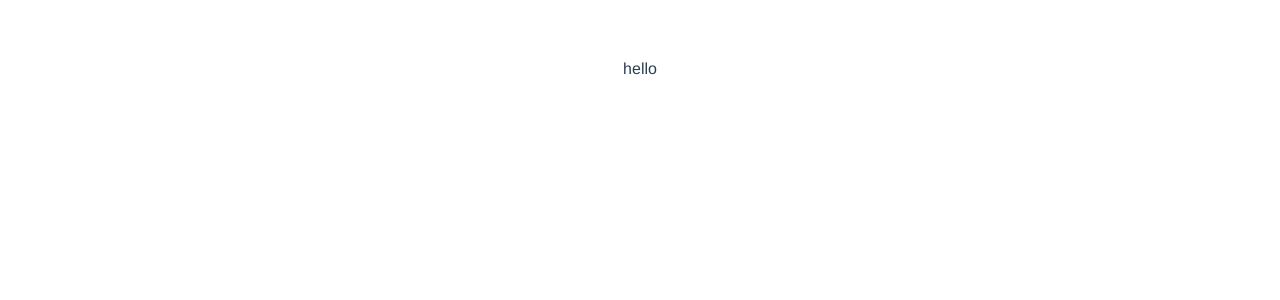
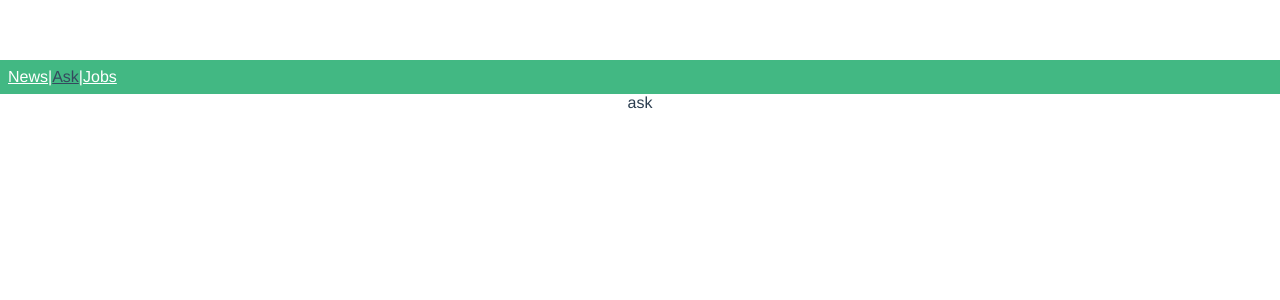
Before and after one commit to kjhqwaszx/vue-news, a Vue app: page /ask in a window 1280 px wide. Shown: the top 300 px of the page. Built offline with nearby package versions, Linux system fonts and the light colour scheme.

Commit message:
화면 구성 및 router 설정

```diff
--- a/package.json
+++ b/package.json
@@ -9,7 +9,8 @@
   },
   "dependencies": {
     "core-js": "^3.8.3",
-    "vue": "^3.2.13"
+    "vue": "^3.2.13",
+    "vue-router": "^4.0.13"
   },
   "devDependencies": {
     "@babel/core": "^7.12.16",
--- a/src/App.vue
+++ b/src/App.vue
@@ -1,16 +1,20 @@
 <template>
   <div id="ap">
-    hello
+    <tool-bar></tool-bar>
+    <router-view></router-view>
   </div>
 </template>
 
 <script>
+import ToolBar from './components/ToolBar.vue'
+export default {
 
-export default {
+  components:{
+    ToolBar
+  },
   methods:{
     fetchData(){
       console.log('hellod');
-
     }
   }
 }
@@ -25,4 +29,8 @@
   color: #2c3e50;
   margin-top: 60px;
 }
+body{
+  padding: 0;
+  margin: 0;
+}
 </style>
--- /dev/null
+++ b/src/components/ToolBar.vue
@@ -0,0 +1,31 @@
+<template>
+  <div class="header">
+    <router-link to="/news">News</router-link> |
+    <router-link to="/ask">Ask</router-link> |
+    <router-link to="/jobs">Jobs</router-link>
+  </div>
+</template>
+
+<script>
+export default {
+
+}
+</script>
+
+<style scoped>
+
+.header{
+    color: white;
+    background-color: #42b883;
+    display: flex;
+    padding: 8px;
+}
+
+.header .router-link-exact-active{
+    color: #35495e
+}
+
+.header a{
+    color: white;
+}
+</style>
--- /dev/null
+++ b/src/routes/index.js
@@ -0,0 +1,41 @@
+import { createWebHistory, createRouter } from "vue-router";
+import NewsView from '../views/NewsView.vue'
+import JobsView from '../views/JobsView.vue'
+import AskView from '../views/AskView.vue'
+import UserView from '../views/UserView.vue'
+import ItemView from '../views/ItemView.vue'
+
+const routes = [
+    {
+        path: '/',
+        redirect: '/news'
+    },
+    {
+        // path: url 주소
+        path: '/news',
+        // url에 표시 될 컴포넌트
+        component: NewsView
+    },
+    {
+        path: '/ask',
+        component: AskView
+    },
+    {
+        path: '/jobs',
+        component: JobsView
+    },{
+        path:'/user',
+        component: UserView
+    },{
+        path:'/item',
+        component:ItemView
+    }
+
+]
+
+const router = createRouter({
+    history: createWebHistory(),
+    routes,
+});
+
+export default router;
--- /dev/null
+++ b/src/views/AskView.vue
@@ -0,0 +1,15 @@
+<template>
+  <div>
+    ask
+  </div>
+</template>
+
+<script>
+export default {
+
+}
+</script>
+
+<style>
+
+</style>
--- /dev/null
+++ b/src/views/ItemView.vue
@@ -0,0 +1,15 @@
+<template>
+  <div>
+    item
+  </div>
+</template>
+
+<script>
+export default {
+
+}
+</script>
+
+<style>
+
+</style>
--- /dev/null
+++ b/src/views/JobsView.vue
@@ -0,0 +1,15 @@
+<template>
+  <div>
+    jobs
+  </div>
+</template>
+
+<script>
+export default {
+
+}
+</script>
+
+<style>
+
+</style>
--- /dev/null
+++ b/src/views/NewsView.vue
@@ -0,0 +1,15 @@
+<template>
+  <div>
+    news
+  </div>
+</template>
+
+<script>
+export default {
+
+}
+</script>
+
+<style>
+
+</style>
--- /dev/null
+++ b/src/views/UserView.vue
@@ -0,0 +1,15 @@
+<template>
+  <div>
+    user
+  </div>
+</template>
+
+<script>
+export default {
+
+}
+</script>
+
+<style>
+
+</style>
```
Also changed, not shown: src/main.js (+8 -1 lines), 1 other file (tests, documents, lock files or other folders).
